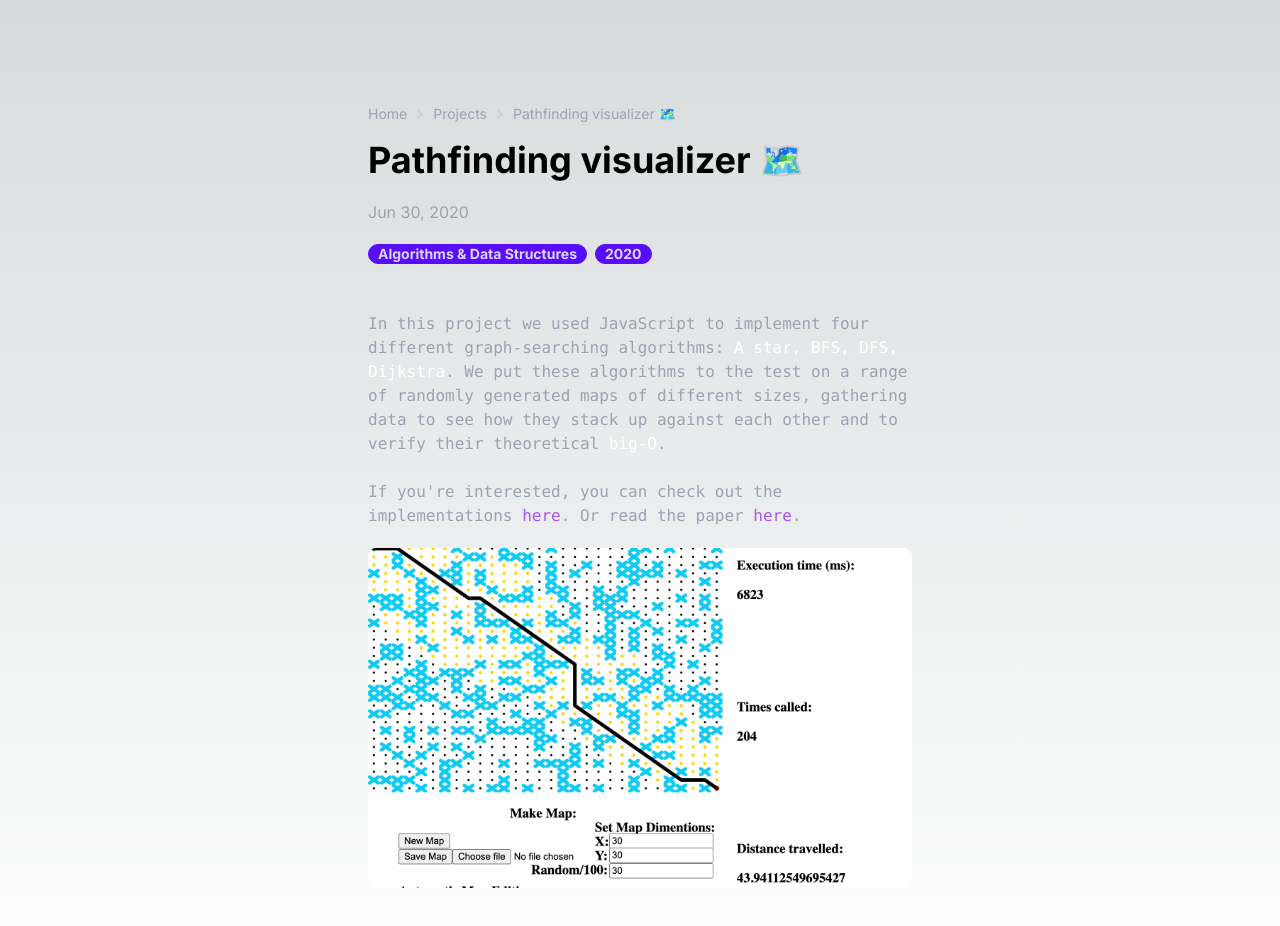
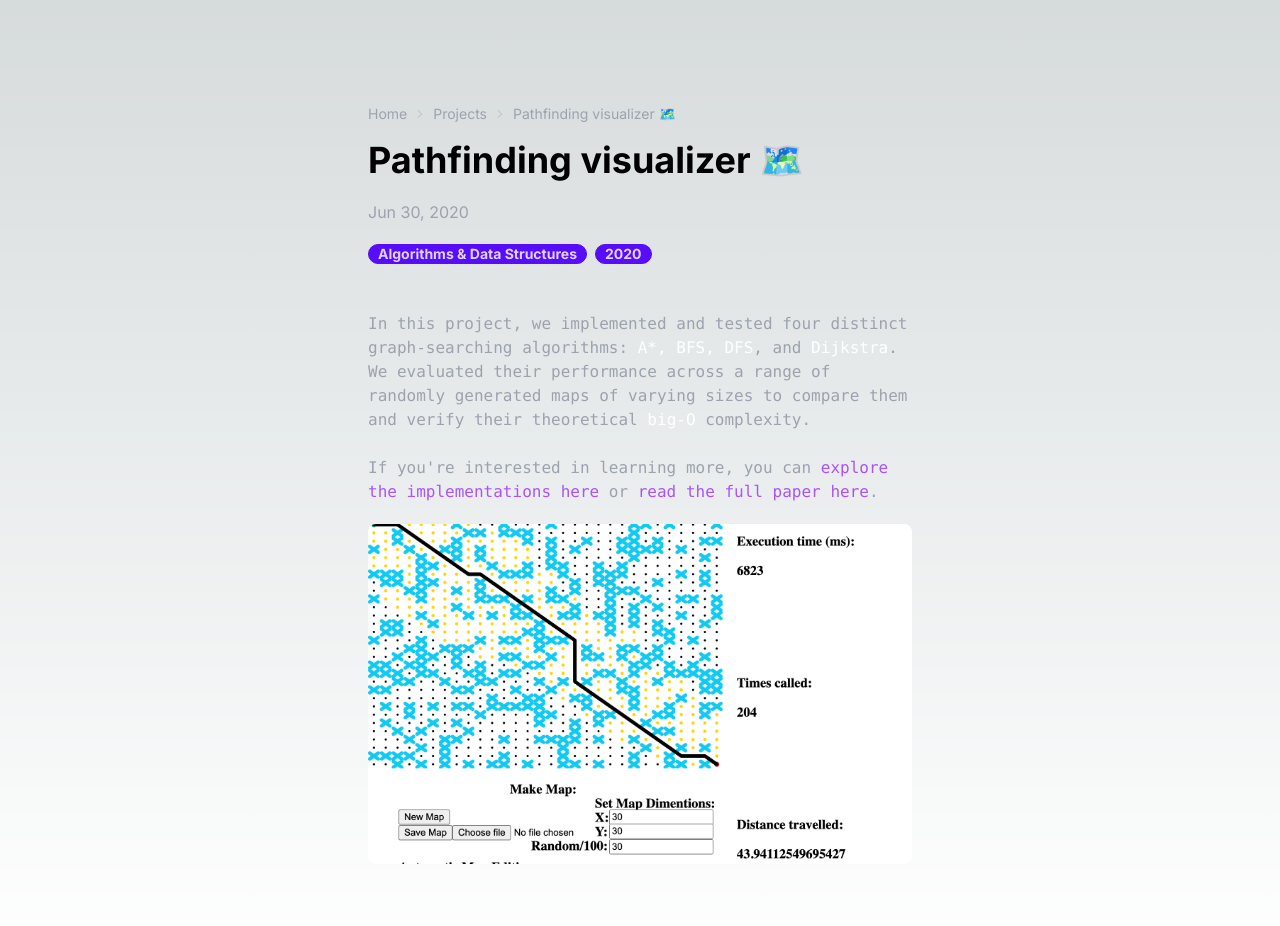
Before and after one commit to lukyrasocha/portfolio, a Next.js app: page /projects/pathfinding in a window 1280 px wide. Shown: the top 926 px of the page. Built offline with nearby package versions, Linux system fonts and the light colour scheme.

Commit message:
adjust project's descriptions

```diff
--- a/src/app/projects/pathfinding/page.tsx
+++ b/src/app/projects/pathfinding/page.tsx
@@ -19,11 +19,11 @@ export default function Page(){
       </div>
 
       <p className="font-mono pt-10 text-gray-400">
-        In this project we used JavaScript to implement four different graph-searching algorithms: <span className="text-white">A star, BFS, DFS, Dijkstra</span>. We put these algorithms to the test on a range of randomly generated maps of different sizes, gathering data to see how they stack up against each other and to verify their theoretical <span className="text-white">big-O</span>.
-        <br /> <br />
-        If you're interested, you can check out the implementations <a className="text-purple-500 hover:underline" href="http://webkutil.cz/algorithms/" target="_blank" rel="noopener noreferrer">here</a>.
-        Or read the paper <a className="text-purple-500 hover:underline" href="https://rucforsk.ruc.dk/ws/files/68132039/BP2_Group_1_Pathfinding__new___4_.pdf" target="_blank" rel="noopener noreferrer">here</a>.
+        In this project, we implemented and tested four distinct graph-searching algorithms: <span className="text-white">A*, BFS, DFS</span>, and <span className="text-white">Dijkstra</span>. We evaluated their performance across a range of randomly generated maps of varying sizes to compare them and verify their theoretical <span className="text-white">big-O</span> complexity.
+        <br /><br />
+        If you're interested in learning more, you can <a className="text-purple-500 hover:underline" href="http://webkutil.cz/algorithms/" target="_blank" rel="noopener noreferrer">explore the implementations here</a> or <a className="text-purple-500 hover:underline" href="https://rucforsk.ruc.dk/ws/files/68132039/BP2_Group_1_Pathfinding__new___4_.pdf" target="_blank" rel="noopener noreferrer">read the full paper here</a>.
       </p>
+
 
       <div className="justify-center pt-5">
         <div className="rounded-lg overflow-hidden">
--- a/src/app/projects/repommend/page.tsx
+++ b/src/app/projects/repommend/page.tsx
@@ -20,9 +20,13 @@ export default function Page(){
       </div>
 
       <p className="font-mono pt-10 text-gray-400">
-        As a final exam for the course <span className="text-white">Network Analysis</span> we built a recommendation system for github repositories, based on the 2009 GitHub bipartite network, representing User-Repository-Watches (unweighted) relationships. A similar pipeline as used within this project can be applied generically to any bipartite graph, to build a recommendation for either of the two classes.
-        <br /> <br />
-        Try it out <a className="text-purple-500 hover:underline" href="https://na-project.netlify.app/" target="_blank" rel="noopener noreferrer">here</a> or check the code on <a className="text-purple-500 hover:underline" href="https://github.com/lukyrasocha/github-recommendation-system" target="_blank" rel="noopener noreferrer">GitHub</a>.
+        In our <span className="text-white">Network Analysis</span> course, we took on the task of building
+        a recommendation system for GitHub repositories by using solely a <span className="text-white">bipartite graph </span>
+        that represents the relationships between users and the repositories they watch.
+        The technique used can be generally applied to any bipartite graph, to build a recommendation for either of the two classes.
+        <br /><br />
+        If you're interested, you can try the system  <a className="text-purple-500 hover:underline" href="https://na-project.netlify.app/" target="_blank" rel="noopener noreferrer">here</a> or
+        take a look at the code on <a className="text-purple-500 hover:underline" href="https://github.com/lukyrasocha/github-recommendation-system" target="_blank" rel="noopener noreferrer">GitHub</a>.
       </p>
 
       <div className="justify-center pt-5">
--- a/src/app/projects/zelda/page.tsx
+++ b/src/app/projects/zelda/page.tsx
@@ -22,8 +22,8 @@ export default function Page(){
       <p className="font-mono pt-10 text-gray-400">
         In my bachelor project at the <a className="text-purple-500 hover:underline" href="https://www.itu.dk/" target="_blank" rel="noopener noreferrer">IT University of Copenhagen</a>, I delved into the realm of Neural Cellular Automata (NCA) in the context of AI assisted procedural content generation. The aim was to automate game level design for <span className="text-white">The Legend of Zelda</span>.<br /><br />
         We developed a system that allows users to fix specific tiles, while the rest of the level grows through an evolved <span className="text-white">Neural Cellular Automata (NCA)</span> model. The users also have the freedom to select a model from a trained archive of NCA models. This results in a diverse array of specialized level generators capable of creating playable game levels. The generators consider both the specific level characteristics and the user-defined fixed tiles. <br /> <br />
-        Our experiments revealed that models trained on specific fixed tiles considerably outperform a baseline model that was trained without user input. Nonetheless, training models to manage a variety of fixed tile types still poses a challenge, hence indicating room for improvement in our proposed model training strategies. <br /> <br />
-        This project taught me a lot about evolutionary algorithms, namely <span className="text-white">Quality Diversity Optimization</span>. Which was a nice way to conduct my studies as that is something my bachelor did not cover in much detail. The project's code is available on <a className="text-purple-500 hover:underline" href="https://github.com/interactive-nca" target="_blank" rel="noopener noreferrer">GitHub</a> and you can even try our proposed system at the project's website <a className="text-purple-500 hover:underline" href="https://zeldalevelcraft.com" target="_blank" rel="noopener noreferrer">here</a>.
+
+        The code is available on <a className="text-purple-500 hover:underline" href="https://github.com/interactive-nca" target="_blank" rel="noopener noreferrer">GitHub</a> or you can play with the proposed system at the project's website <a className="text-purple-500 hover:underline" href="https://zeldalevelcraft.com" target="_blank" rel="noopener noreferrer">here</a>.
       </p>
 
       <div className="justify-center pt-5">
```
